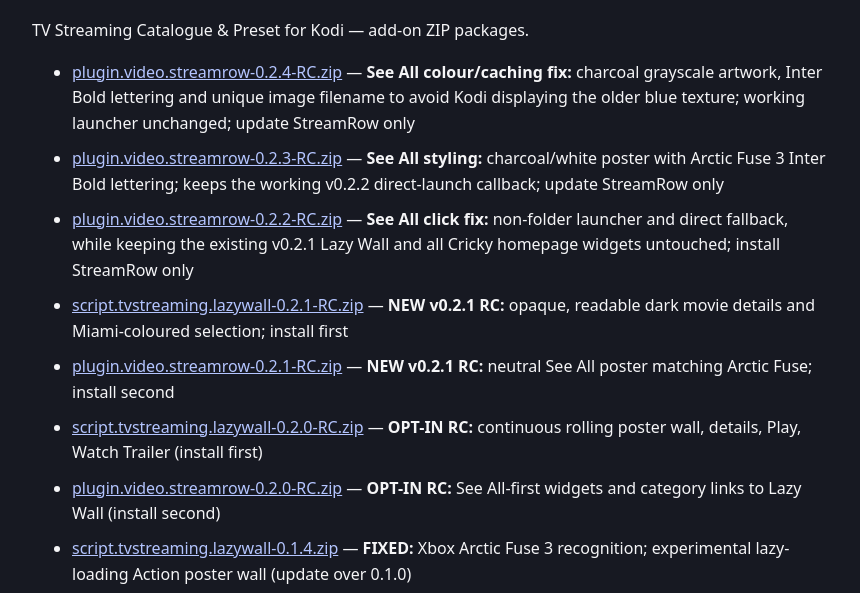
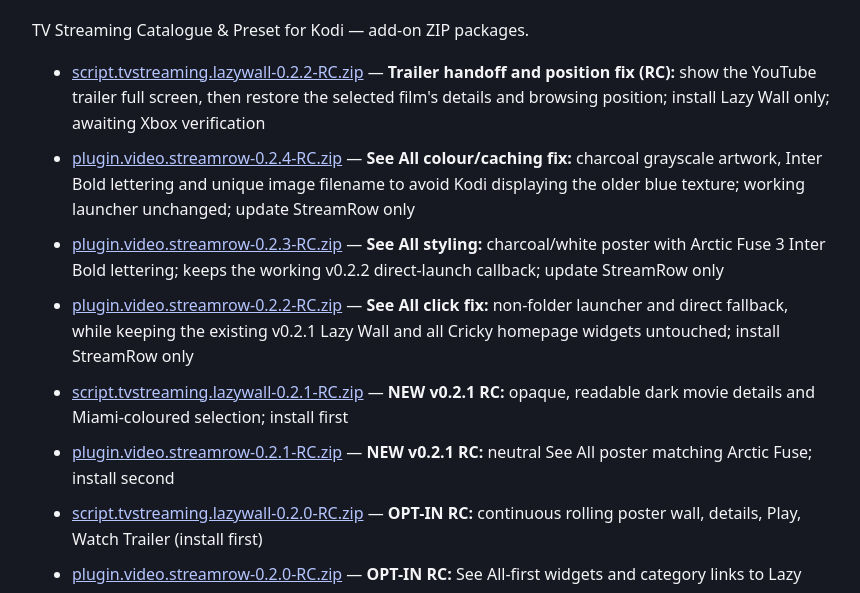
Before and after one commit to rickirl91/tv-streaming-kodi, a plain HTML site: page index.html in a window 1280 px wide. Shown: the part 164-757 px from the top of the page, without its empty margins (208-1068 px from the left). Drawn offline with Linux system fonts and the light colour scheme.

Commit message:
Publish opt-in Lazy Wall v0.2.2 RC for trailer and position recovery

```diff
--- a/index.html
+++ b/index.html
@@ -2,6 +2,7 @@
 <style>body{font:16px system-ui,sans-serif;line-height:1.6;max-width:800px;margin:4rem auto;padding:1.5rem;background:#171922;color:#f5f5f7}a{color:#b4c5ff}li{margin:.6rem 0}</style></head><body><h1>Index of /tv-streaming-kodi/</h1>
 <p>TV Streaming Catalogue &amp; Preset for Kodi — add-on ZIP packages.</p>
 <ul>
+<li><a href="script.tvstreaming.lazywall-0.2.2-RC.zip">script.tvstreaming.lazywall-0.2.2-RC.zip</a> — <strong>Trailer handoff and position fix (RC):</strong> show the YouTube trailer full screen, then restore the selected film's details and browsing position; install Lazy Wall only; awaiting Xbox verification</li>
 <li><a href="plugin.video.streamrow-0.2.4-RC.zip">plugin.video.streamrow-0.2.4-RC.zip</a> — <strong>See All colour/caching fix:</strong> charcoal grayscale artwork, Inter Bold lettering and unique image filename to avoid Kodi displaying the older blue texture; working launcher unchanged; update StreamRow only</li>
 <li><a href="plugin.video.streamrow-0.2.3-RC.zip">plugin.video.streamrow-0.2.3-RC.zip</a> — <strong>See All styling:</strong> charcoal/white poster with Arctic Fuse 3 Inter Bold lettering; keeps the working v0.2.2 direct-launch callback; update StreamRow only</li>
 <li><a href="plugin.video.streamrow-0.2.2-RC.zip">plugin.video.streamrow-0.2.2-RC.zip</a> — <strong>See All click fix:</strong> non-folder launcher and direct fallback, while keeping the existing v0.2.1 Lazy Wall and all Cricky homepage widgets untouched; install StreamRow only</li>
```
Also changed, not shown: SHA256SUMS.txt, 3 other files.
